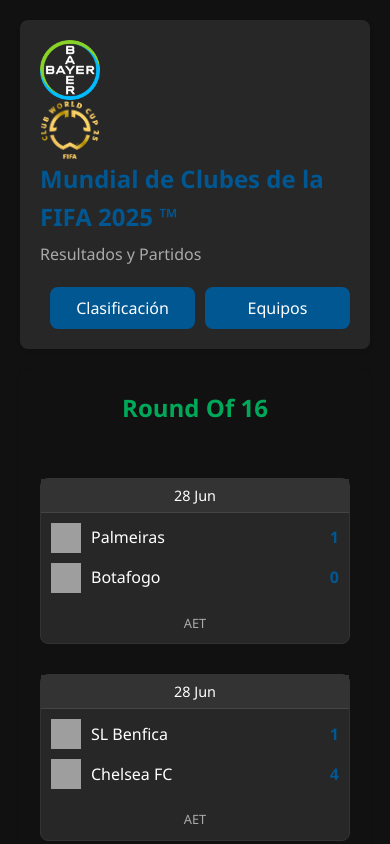
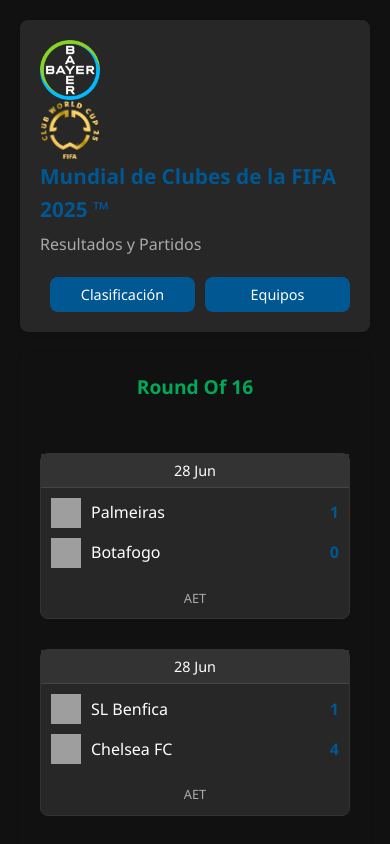
Before and after one commit to AngBay2025/Mundial_Bayer, a plain HTML site: page index.html in a window 390 px wide. Shown: the top 844 px of the page. Drawn offline with Linux system fonts and the light colour scheme; grey boxes are pictures that could not be loaded.

Commit message:
ajustar resolución

```diff
--- a/stylling.css
+++ b/stylling.css
@@ -260,6 +260,22 @@ body {
 }
 
 /* Responsive Styles */
+
+/* Fluid Typography for main header */
+.welcome-message h1 {
+    font-size: clamp(1.5rem, 4vw, 1.8rem);
+}
+
+
+/* For tablets and smaller desktops */
+@media (max-width: 1024px) {
+    .bracket-container {
+        overflow-x: auto; /* Allow horizontal scrolling on tablets if needed */
+        padding-bottom: 15px;
+    }
+}
+
+/* For mobile devices */
 @media (max-width: 768px) {
     .page-header {
         flex-direction: column;
@@ -278,13 +294,10 @@ body {
         width: 48%;
     }
 
-    .welcome-message h1 {
-        font-size: 1.5rem;
-    }
-
     .bracket-container {
         flex-direction: column;
         gap: 20px;
+        overflow-x: visible; /* Disable horizontal scroll for stacked view */
     }
 
     .round {
@@ -299,3 +312,17 @@ body {
         grid-template-columns: 1fr;
     }
 }
+
+/* For smaller mobile devices */
+@media (max-width: 480px) {
+    .welcome-message h1 {
+        font-size: 1.3rem;
+    }
+    .main-nav button {
+        padding: 8px 15px;
+        font-size: 0.9rem;
+    }
+    .round-title {
+        font-size: 1.2rem;
+    }
+}
```
